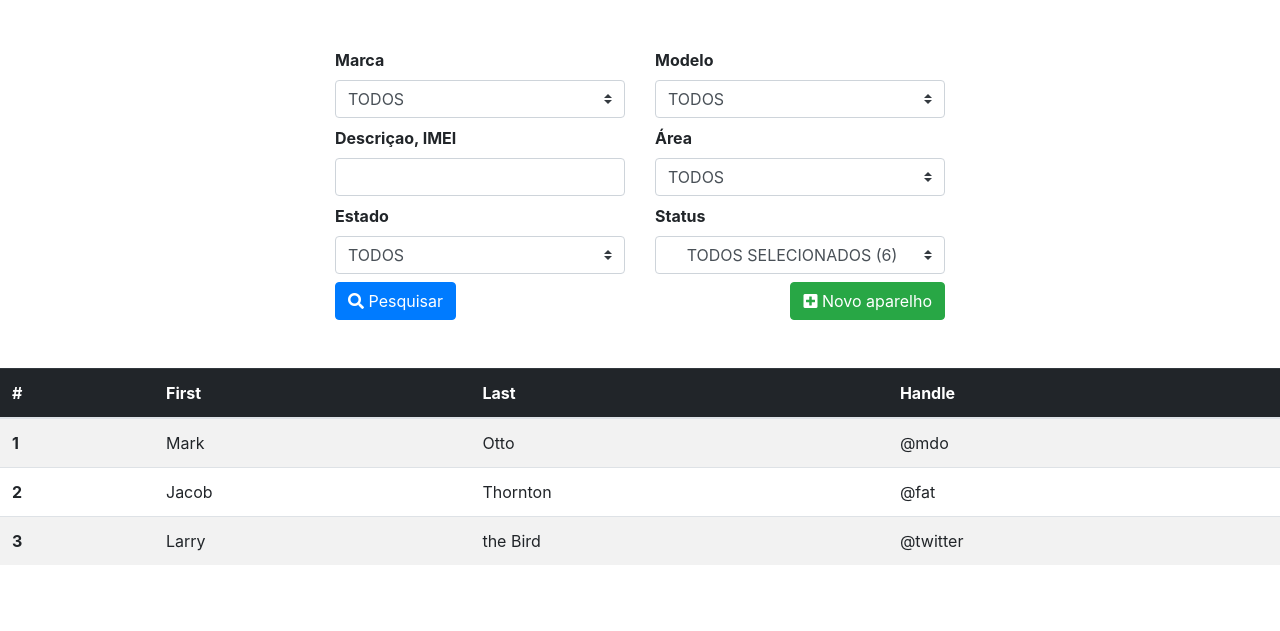
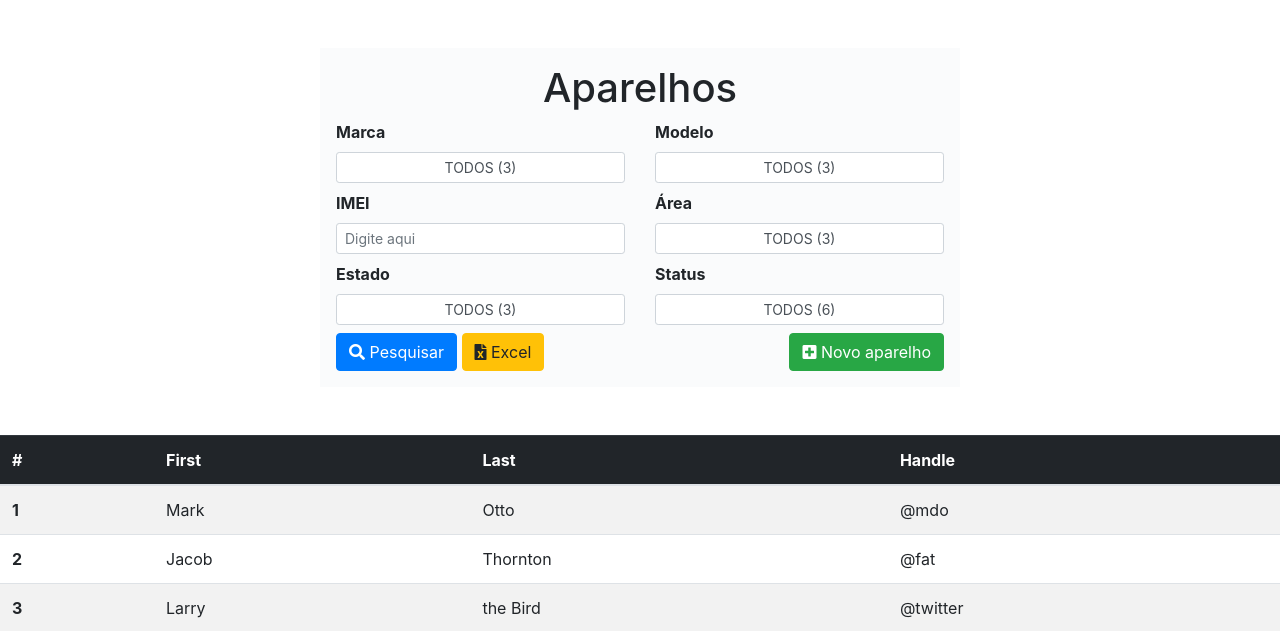
Before and after one commit to Goodnato/sistema_adm, a CodeIgniter app: page /sistemaadm/index.php/aparelhos/index in a window 1280 px wide. Shown: the part 56-687 px from the top of the page. Run offline with CodeIgniter, Linux system fonts and the light colour scheme.

Commit message:
Terminei os filtros

```diff
--- a/application/views/aparelhos/index.php
+++ b/application/views/aparelhos/index.php
@@ -53,13 +53,17 @@
     </nav>
     <div class="container-fluid">
         <div class="row justify-content-center mt-5">
-            <div class="col-6">
+            <div class="col-6 p-3" style="background-color: #FAFBFC;">
                 <form>
+                    <div class="row">
+                        <div class="col-12">
+                            <h1 class="text-center">Aparelhos</h1>
+                        </div>
+                    </div>
                     <div class="row">
                         <div class="col">
                             <label for="formGroupExampleInput" class="form-label">Marca</label>
-                            <select class="custom-select">
-                                <option selected>TODOS</option>
+                            <select id="example-getting-started5" multiple="multiple">
                                 <option value="1">One</option>
                                 <option value="2">Two</option>
                                 <option value="3">Three</option>
@@ -67,8 +71,7 @@
                         </div>
                         <div class="col">
                             <label for="formGroupExampleInput" class="form-label">Modelo</label>
-                            <select class="custom-select">
-                                <option selected>TODOS</option>
+                            <select id="example-getting-started4" multiple="multiple">
                                 <option value="1">One</option>
                                 <option value="2">Two</option>
                                 <option value="3">Three</option>
@@ -77,13 +80,12 @@
                     </div>
                     <div class="row mt-2">
                         <div class="col">
-                            <label for="formGroupExampleInput" class="form-label">Descriçao, IMEI</label>
-                            <input type="email" class="form-control" id="exampleInputEmail1" aria-describedby="emailHelp">
+                            <label for="formGroupExampleInput" class="form-label">IMEI</label>
+                            <input type="email" class="form-control form-control-sm" id="exampleInputEmail1" placeholder="Digite aqui">
                         </div>
                         <div class="col">
                             <label for="formGroupExampleInput" class="form-label">Área</label>
-                            <select class="custom-select">
-                                <option selected>TODOS</option>
+                            <select id="example-getting-started3" multiple="multiple">
                                 <option value="1">One</option>
                                 <option value="2">Two</option>
                                 <option value="3">Three</option>
@@ -93,8 +95,7 @@
                     <div class="row mt-2">
                         <div class="col-6">
                             <label for="formGroupExampleInput" class="form-label">Estado</label>
-                            <select class="custom-select">
-                                <option selected>TODOS</option>
+                            <select id="example-getting-started2" multiple="multiple">
                                 <option value="1">One</option>
                                 <option value="2">Two</option>
                                 <option value="3">Three</option>
@@ -102,7 +103,6 @@
                         </div>
                         <div class="col-6">
                             <label for="formGroupExampleInput" class="form-label">Status</label><br>
-                            <!-- Build your select: -->
                             <select id="example-getting-started" multiple="multiple">
                                 <option value="cheese">Cheese</option>
                                 <option value="tomatoes">Tomatoes</option>
@@ -116,6 +116,7 @@
                     <div class="row mt-2">
                         <div class="col-12">
                             <button class="btn btn-primary"><i class="fas fa-search"></i> Pesquisar</button>
+                            <button class="btn btn-warning"><i class="fas fa-file-excel"></i> Excel</button>
                             <button class="btn btn-success float-right"><i class="fas fa-plus-square"></i> Novo aparelho</button>
                         </div>
                     </div>
@@ -162,17 +163,60 @@
     <script src="<?= base_url('assets/js/bootstrap.min.js'); ?>"></script>
     <script src="<?= base_url('assets/js/bootstrap-multiselect.min.js'); ?>"></script>
     <script>
-        $(document).ready(function() {
         $('#example-getting-started').multiselect({
             buttonWidth: '100%',
             includeSelectAllOption: true,
             selectAllText: 'TODOS',
             nonSelectedText: 'SELECIONE UMA OPÇÃO',
-                allSelectedText: 'TODOS SELECIONADOS',
-                nSelectedText: 'SELECINADO(S)'
+            allSelectedText: 'TODOS',
+            nSelectedText: 'SELECIONADO(S)',
+            buttonClass: 'form-control form-control-sm'
         });
         $('#example-getting-started').multiselect('selectAll', false);
+
+        $('#example-getting-started2').multiselect({
+            buttonWidth: '100%',
+            includeSelectAllOption: true,
+            selectAllText: 'TODOS',
+            nonSelectedText: 'SELECIONE UMA OPÇÃO',
+            allSelectedText: 'TODOS',
+            nSelectedText: 'SELECIONADO(S)',
+            buttonClass: 'form-control form-control-sm'
         });
+        $('#example-getting-started2').multiselect('selectAll', false);
+
+        $('#example-getting-started3').multiselect({
+            buttonWidth: '100%',
+            includeSelectAllOption: true,
+            selectAllText: 'TODOS',
+            nonSelectedText: 'SELECIONE UMA OPÇÃO',
+            allSelectedText: 'TODOS',
+            nSelectedText: 'SELECIONADO(S)',
+            buttonClass: 'form-control form-control-sm'
+        });
+        $('#example-getting-started3').multiselect('selectAll', false);
+
+        $('#example-getting-started4').multiselect({
+            buttonWidth: '100%',
+            includeSelectAllOption: true,
+            selectAllText: 'TODOS',
+            nonSelectedText: 'SELECIONE UMA OPÇÃO',
+            allSelectedText: 'TODOS',
+            nSelectedText: 'SELECIONADO(S)',
+            buttonClass: 'form-control form-control-sm'
+        });
+        $('#example-getting-started4').multiselect('selectAll', false);
+
+        $('#example-getting-started5').multiselect({
+            buttonWidth: '100%',
+            includeSelectAllOption: true,
+            selectAllText: 'TODOS',
+            nonSelectedText: 'SELECIONE UMA OPÇÃO',
+            allSelectedText: 'TODOS',
+            nSelectedText: 'SELECIONADO(S)',
+            buttonClass: 'form-control form-control-sm'
+        });
+        $('#example-getting-started5').multiselect('selectAll', false);
     </script>
 </body>
 
```
Lines whose indentation alone changed are shown as unchanged.
